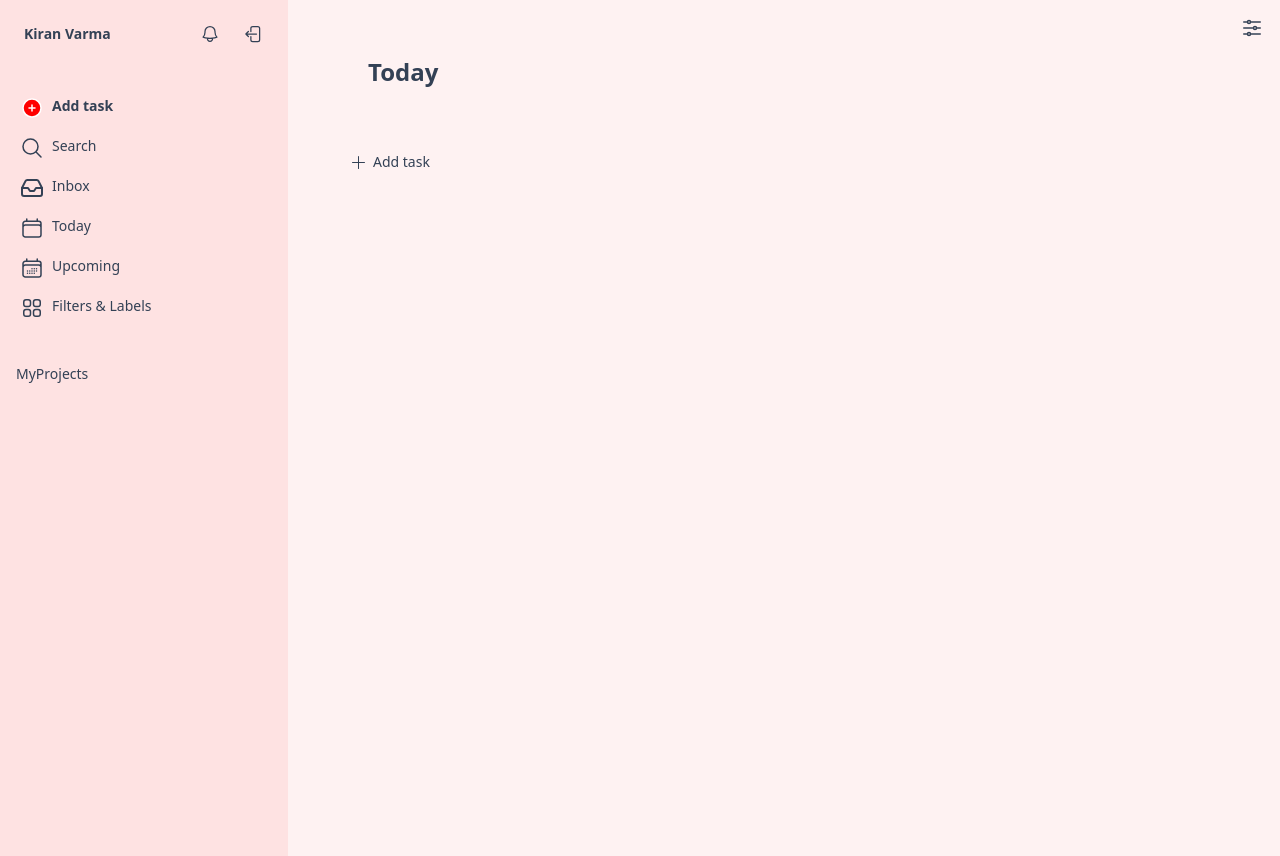
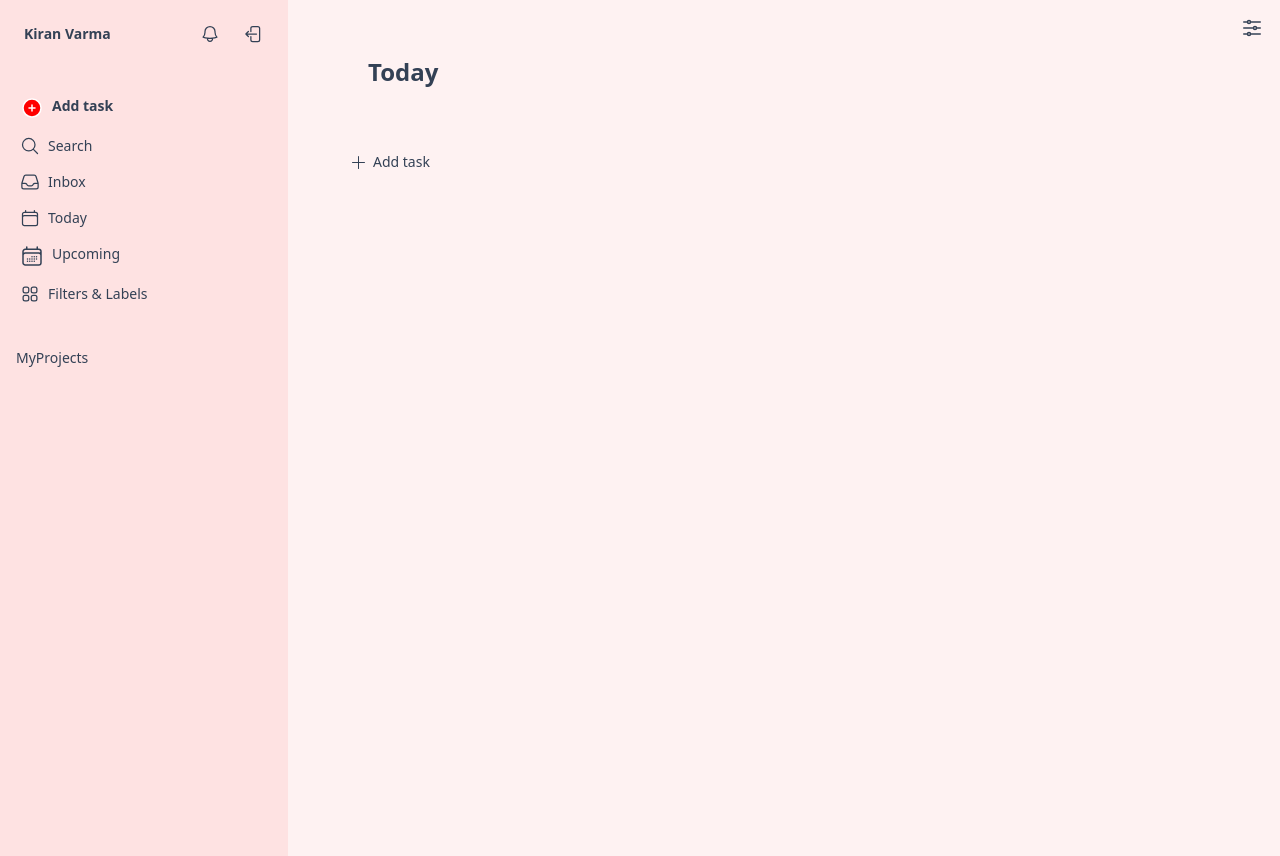
Before and after one commit to KiranVarma02/my-playground, a Next.js app: page /todo/today in a window 1280 px wide. Built offline with nearby package versions, Linux system fonts and the light colour scheme.

Commit message:
fix: css improvments

```diff
--- a/app/components/Navbar/NavbarItems.tsx
+++ b/app/components/Navbar/NavbarItems.tsx
@@ -1,9 +1,9 @@
-import { InboxIcon } from "lucide-react";
 import IconAndText from "../Generic/IconAndText";
 import SearchIcon from "../Svg/SearchIcon";
 import TodayIcon from "../Svg/TodayIcon";
 import UpcomingIcon from "../Svg/UpcomingIcon";
 import FiltersLabelsIcon from "../Svg/FiltersLabelsIcon";
+import InboxIcon from "../Svg/InboxIcon";
 
 export default function NavbarItems() {
     return (
--- a/app/components/Svg/FiltersLabelsIcon.tsx
+++ b/app/components/Svg/FiltersLabelsIcon.tsx
@@ -1,7 +1,7 @@
 
 function FiltersLabelsIcon() {
     return (
-<svg xmlns="http://www.w3.org/2000/svg" fill="none" viewBox="0 0 24 24" strokeWidth={1.5} stroke="currentColor" className="size-6">
+<svg xmlns="http://www.w3.org/2000/svg" fill="none" viewBox="0 0 24 24" strokeWidth={1.5} stroke="currentColor" className="size-5">
   <path strokeLinecap="round" strokeLinejoin="round" d="M3.75 6A2.25 2.25 0 0 1 6 3.75h2.25A2.25 2.25 0 0 1 10.5 6v2.25a2.25 2.25 0 0 1-2.25 2.25H6a2.25 2.25 0 0 1-2.25-2.25V6ZM3.75 15.75A2.25 2.25 0 0 1 6 13.5h2.25a2.25 2.25 0 0 1 2.25 2.25V18a2.25 2.25 0 0 1-2.25 2.25H6A2.25 2.25 0 0 1 3.75 18v-2.25ZM13.5 6a2.25 2.25 0 0 1 2.25-2.25H18A2.25 2.25 0 0 1 20.25 6v2.25A2.25 2.25 0 0 1 18 10.5h-2.25a2.25 2.25 0 0 1-2.25-2.25V6ZM13.5 15.75a2.25 2.25 0 0 1 2.25-2.25H18a2.25 2.25 0 0 1 2.25 2.25V18A2.25 2.25 0 0 1 18 20.25h-2.25A2.25 2.25 0 0 1 13.5 18v-2.25Z" />
 </svg>
     )
--- a/app/components/Svg/FlagIcon.tsx
+++ b/app/components/Svg/FlagIcon.tsx
@@ -1,7 +1,7 @@
 
 function FlagIcon() {
     return (
-      <svg xmlns="http://www.w3.org/2000/svg" fill="none" viewBox="0 0 24 24" stroke-width="1.5" stroke="currentColor" className="size-6">
+      <svg xmlns="http://www.w3.org/2000/svg" fill="none" viewBox="0 0 24 24" stroke-width="1.5" stroke="currentColor" className="size-5">
   <path stroke-linecap="round" stroke-linejoin="round" d="M3 3v1.5M3 21v-6m0 0 2.77-.693a9 9 0 0 1 6.208.682l.108.054a9 9 0 0 0 6.086.71l3.114-.732a48.524 48.524 0 0 1-.005-10.499l-3.11.732a9 9 0 0 1-6.085-.711l-.108-.054a9 9 0 0 0-6.208-.682L3 4.5M3 15V4.5" />
 </svg>
 
--- a/app/components/Svg/InboxIcon.tsx
+++ b/app/components/Svg/InboxIcon.tsx
@@ -1,9 +1,10 @@
 
 function InboxIcon() {
     return (
-        <svg xmlns="http://www.w3.org/2000/svg" fill="none" viewBox="0 0 24 24" strokeWidth={1.5} stroke="currentColor" className="size-6">
-        <path strokeLinecap="round" strokeLinejoin="round" d="M2.25 13.5h3.86a2.25 2.25 0 0 1 2.012 1.244l.256.512a2.25 2.25 0 0 0 2.013 1.244h3.218a2.25 2.25 0 0 0 2.013-1.244l.256-.512a2.25 2.25 0 0 1 2.013-1.244h3.859m-19.5.338V18a2.25 2.25 0 0 0 2.25 2.25h15A2.25 2.25 0 0 0 21.75 18v-4.162c0-.224-.034-.447-.1-.661L19.24 5.338a2.25 2.25 0 0 0-2.15-1.588H6.911a2.25 2.25 0 0 0-2.15 1.588L2.35 13.177a2.25 2.25 0 0 0-.1.661Z" />
-      </svg>
+      <svg xmlns="http://www.w3.org/2000/svg" fill="none" viewBox="0 0 24 24" stroke-width="1.5" stroke="currentColor" className="size-5">
+      <path stroke-linecap="round" stroke-linejoin="round" d="M2.25 13.5h3.86a2.25 2.25 0 0 1 2.012 1.244l.256.512a2.25 2.25 0 0 0 2.013 1.244h3.218a2.25 2.25 0 0 0 2.013-1.244l.256-.512a2.25 2.25 0 0 1 2.013-1.244h3.859m-19.5.338V18a2.25 2.25 0 0 0 2.25 2.25h15A2.25 2.25 0 0 0 21.75 18v-4.162c0-.224-.034-.447-.1-.661L19.24 5.338a2.25 2.25 0 0 0-2.15-1.588H6.911a2.25 2.25 0 0 0-2.15 1.588L2.35 13.177a2.25 2.25 0 0 0-.1.661Z" />
+    </svg>
+
     )
   }
 
--- a/app/components/Svg/PersonIcon.tsx
+++ b/app/components/Svg/PersonIcon.tsx
@@ -1,7 +1,7 @@
 
 function PersonIcon() {
     return (
-      <svg xmlns="http://www.w3.org/2000/svg" fill="none" viewBox="0 0 24 24" stroke-width="1.5" stroke="currentColor" className="size-6">
+      <svg xmlns="http://www.w3.org/2000/svg" fill="none" viewBox="0 0 24 24" stroke-width="1.5" stroke="currentColor" className="size-5">
   <path stroke-linecap="round" stroke-linejoin="round" d="M15.75 6a3.75 3.75 0 1 1-7.5 0 3.75 3.75 0 0 1 7.5 0ZM4.501 20.118a7.5 7.5 0 0 1 14.998 0A17.933 17.933 0 0 1 12 21.75c-2.676 0-5.216-.584-7.499-1.632Z" />
 </svg>
     )
--- a/app/components/Svg/ReminderIcon.tsx
+++ b/app/components/Svg/ReminderIcon.tsx
@@ -1,7 +1,7 @@
 
 function ReminderIcon() {
     return (
-      <svg xmlns="http://www.w3.org/2000/svg" className="size-6" width="16" height="16" fill="none" viewBox="0 0 16 16"><path fill="currentColor" fill-rule="evenodd" d="m2.414 4.706.094.093a.5.5 0 0 1-.707.708l-.094-.094a2 2 0 0 1 0-2.829l.379-.378a2 2 0 0 1 2.764-.062.5.5 0 0 1-.676.738 1 1 0 0 0-1.381.03l-.379.38a1 1 0 0 0 0 1.414Zm9.412-1.824a1 1 0 0 1 1.381.03l.379.38a1 1 0 0 1 0 1.414l-.094.093a.5.5 0 1 0 .707.708l.094-.094a2 2 0 0 0 0-2.829l-.379-.378a2 2 0 0 0-2.764-.062.5.5 0 1 0 .676.738Zm-.042 9.108A5.482 5.482 0 0 1 8 13.499a5.482 5.482 0 0 1-3.784-1.509l-1.362 1.362a.5.5 0 1 1-.708-.707l1.408-1.408a5.5 5.5 0 1 1 8.892 0l1.408 1.408a.5.5 0 0 1-.707.707l-1.363-1.362ZM8 12.499a4.5 4.5 0 1 1 0-9 4.5 4.5 0 0 1 0 9ZM8 5v3h2a.5.5 0 1 1 0 1H7.5a.5.5 0 0 1-.5-.5V5a.5.5 0 1 1 1 0Z" clip-rule="evenodd"></path></svg>
+      <svg xmlns="http://www.w3.org/2000/svg" className="size-5" width="16" height="16" fill="none" viewBox="0 0 16 16"><path fill="currentColor" fill-rule="evenodd" d="m2.414 4.706.094.093a.5.5 0 0 1-.707.708l-.094-.094a2 2 0 0 1 0-2.829l.379-.378a2 2 0 0 1 2.764-.062.5.5 0 0 1-.676.738 1 1 0 0 0-1.381.03l-.379.38a1 1 0 0 0 0 1.414Zm9.412-1.824a1 1 0 0 1 1.381.03l.379.38a1 1 0 0 1 0 1.414l-.094.093a.5.5 0 1 0 .707.708l.094-.094a2 2 0 0 0 0-2.829l-.379-.378a2 2 0 0 0-2.764-.062.5.5 0 1 0 .676.738Zm-.042 9.108A5.482 5.482 0 0 1 8 13.499a5.482 5.482 0 0 1-3.784-1.509l-1.362 1.362a.5.5 0 1 1-.708-.707l1.408-1.408a5.5 5.5 0 1 1 8.892 0l1.408 1.408a.5.5 0 0 1-.707.707l-1.363-1.362ZM8 12.499a4.5 4.5 0 1 1 0-9 4.5 4.5 0 0 1 0 9ZM8 5v3h2a.5.5 0 1 1 0 1H7.5a.5.5 0 0 1-.5-.5V5a.5.5 0 1 1 1 0Z" clip-rule="evenodd"></path></svg>
     )
   }
 
--- a/app/components/Svg/SearchIcon.tsx
+++ b/app/components/Svg/SearchIcon.tsx
@@ -1,7 +1,7 @@
 
 function SearchIcon() {
   return (
-    <svg xmlns="http://www.w3.org/2000/svg" fill="none" viewBox="0 0 24 24" strokeWidth={1.5} stroke="currentColor" className="size-6">
+    <svg xmlns="http://www.w3.org/2000/svg" fill="none" viewBox="0 0 24 24" strokeWidth={1.5} stroke="currentColor" className="size-5">
   <path strokeLinecap="round" strokeLinejoin="round" d="m21 21-5.197-5.197m0 0A7.5 7.5 0 1 0 5.196 5.196a7.5 7.5 0 0 0 10.607 10.607Z" />
 </svg>
   )
--- a/app/components/Svg/TodayIcon.tsx
+++ b/app/components/Svg/TodayIcon.tsx
@@ -1,7 +1,7 @@
 
 function TodayIcon() {
     return (
-<svg xmlns="http://www.w3.org/2000/svg" fill="none" viewBox="0 0 24 24" strokeWidth={1.5} stroke="currentColor" className="size-6">
+<svg xmlns="http://www.w3.org/2000/svg" fill="none" viewBox="0 0 24 24" strokeWidth={1.5} stroke="currentColor" className="size-5">
   <path strokeLinecap="round" strokeLinejoin="round" d="M6.75 3v2.25M17.25 3v2.25M3 18.75V7.5a2.25 2.25 0 0 1 2.25-2.25h13.5A2.25 2.25 0 0 1 21 7.5v11.25m-18 0A2.25 2.25 0 0 0 5.25 21h13.5A2.25 2.25 0 0 0 21 18.75m-18 0v-7.5A2.25 2.25 0 0 1 5.25 9h13.5A2.25 2.25 0 0 1 21 11.25v7.5" />
 </svg>
     )
```
